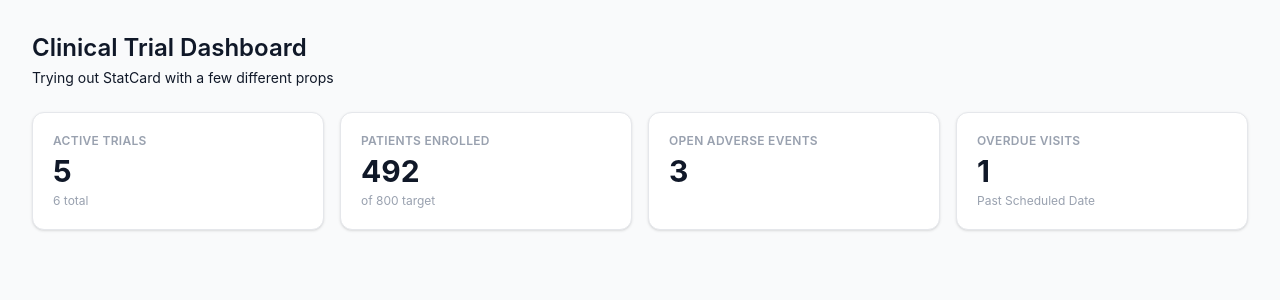
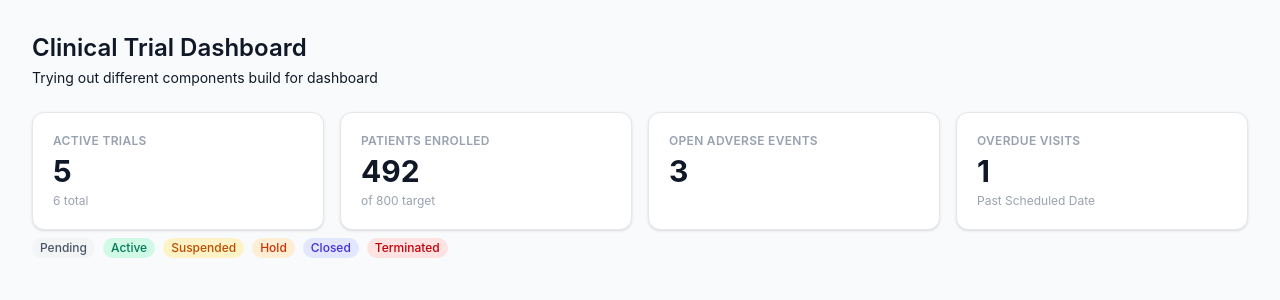
Before and after one commit to marykasp/clinical-trial-dashbaord, a React (Vite) app: page / in a window 1280 px wide. Shown: the top 300 px of the page. Built offline with nearby package versions, Linux system fonts and the light colour scheme.

Commit message:
feat: add status-based Badge component using switch statement

```diff
--- a/src/App.jsx
+++ b/src/App.jsx
@@ -1,5 +1,6 @@
 // import Dashboard from "./pages/Dashboard";
 import StatCard from "./components/StatCard";
+import Badge from "./components/Badge";
 
 function App() {
   return (
@@ -8,15 +9,26 @@ function App() {
         Clinical Trial Dashboard
       </h1>
       <p className="mt-1 text-sm text-gray-900">
-        Trying out StatCard with a few different props
+        Trying out different components build for dashboard
       </p>
 
+      {/* Trial Stat Cards */}
       <div className="mt-6 grid grid-cols-2 gap-4 lg:grid-cols-4">
         <StatCard label="Active Trials" value={5} sub="6 total" />
         <StatCard label="Patients Enrolled" value={492} sub="of 800 target" />
         <StatCard label="Open Adverse Events" value={3} />
         <StatCard label="Overdue Visits" value={1} sub="Past Scheduled Date" />
       </div>
+
+      {/* Status Badge component */}
+      <div className="mt-2 flex gap-2">
+        <Badge status="Pending" />
+        <Badge status="Active" />
+        <Badge status="Suspended" />
+        <Badge status="Hold" />
+        <Badge status="Closed" />
+        <Badge status="Terminated" />
+      </div>
     </div>
   );
 }
--- /dev/null
+++ b/src/components/Badge.jsx
@@ -0,0 +1,35 @@
+const Badge = ({ status }) => {
+  let color;
+  switch (status.toLowerCase()) {
+    case "pending":
+      color = `bg-gray-100 text-gray-600`;
+      break;
+    case "active":
+      color = `bg-emerald-100 text-emerald-700`;
+      break;
+    case "suspended":
+      color = "bg-amber-100 text-amber-700";
+      break;
+    case "hold":
+      color = "bg-orange-100 text-orange-700";
+      break;
+    case "closed":
+      color = "bg-indigo-100 text-indigo-700";
+      break;
+    case "terminated":
+      color = "bg-red-100 text-red-700";
+      break;
+    default:
+      color = `bg-gray-200 text-gray-700`;
+  }
+
+  return (
+    <span
+      className={`inline-block rounded-full px-2 py-0.5 text-xs font-medium ${color}`}
+    >
+      {status}
+    </span>
+  );
+};
+
+export default Badge;
```
